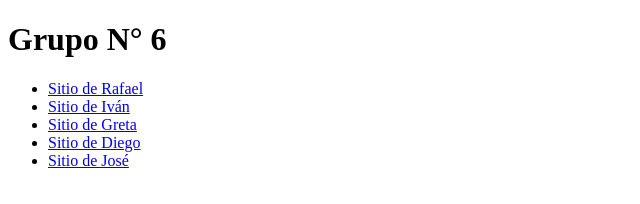
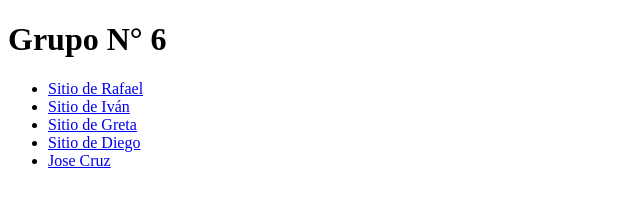
Before and after one commit to RafaelBarrios03/Lab-3-Colaborativo, a plain HTML site: page index.html in a window 1280 px wide. Shown: the full height of the page, 0-640 px from the left. Drawn offline with Linux system fonts and the light colour scheme.

Commit message:
Agrego link a mi página en cruz.html

```diff
--- a/index.html
+++ b/index.html
@@ -16,7 +16,7 @@
             <li><a href="https://ivancsg2120.github.io/Lab3/" target="_blank">Sitio de Iván</a></li>
             <li><a href="https://diego-gomez1.github.io/lab3-colabotativo/greta.html" target="_blank">Sitio de Greta</a></li>
             <li><a href="https://diego-gomez1.github.io/lab3-colabotativo/diego.html" target="_blank">Sitio de Diego</a></li>
-            <li><a href="https://czjose.github.io/lab2Soft5/" target="_blank">Sitio de José</a></li>
+            <li><a href="cruz.html">Jose Cruz</a></li>
         </ul>
     </nav>
 </body>
```
